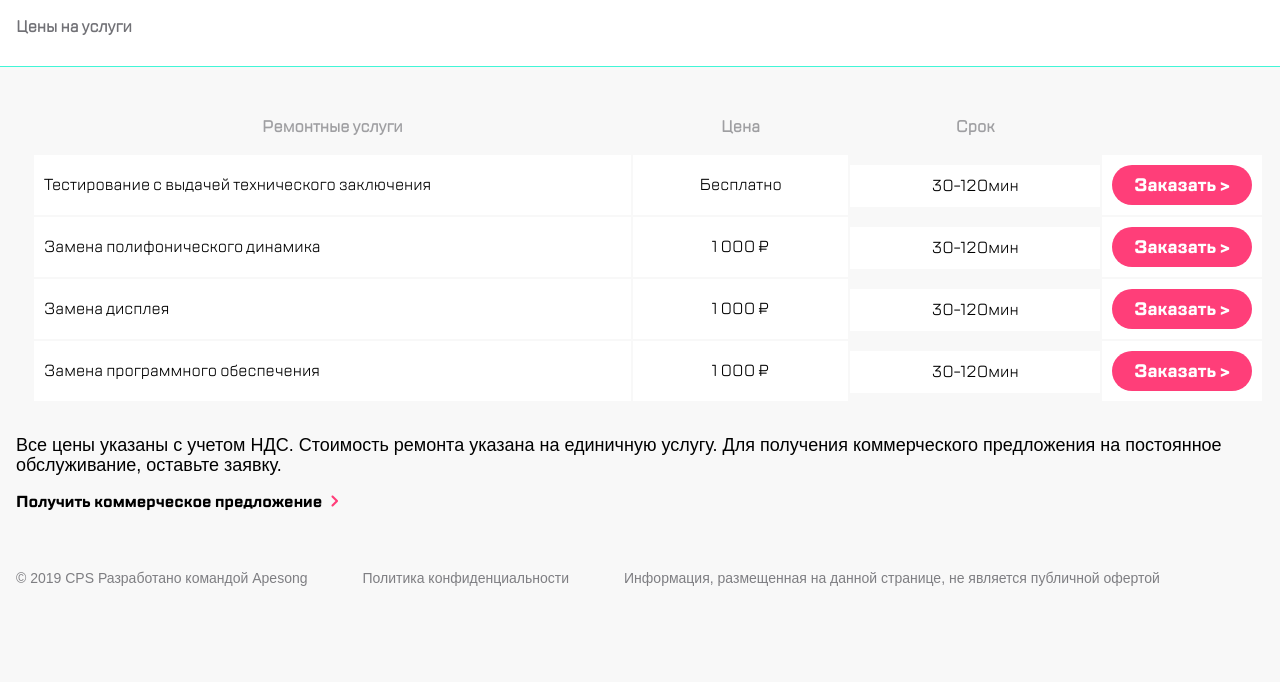
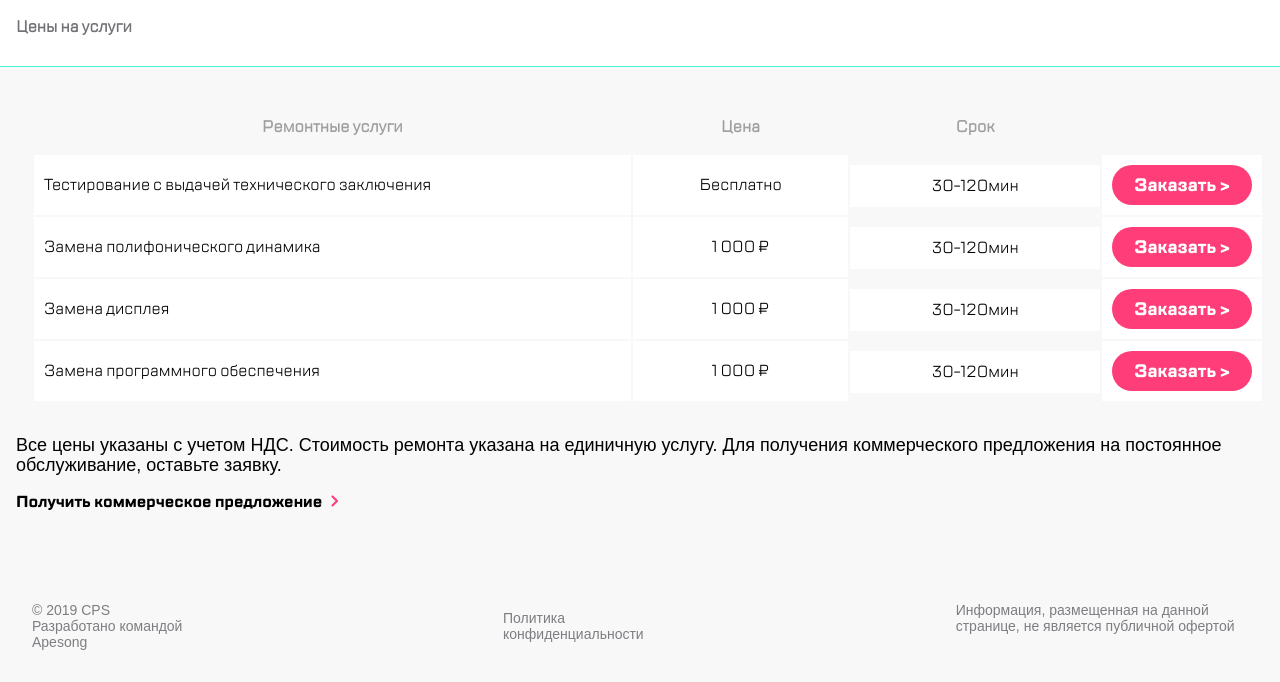
Before and after one commit to 0IceMeat0/Github-pages, a website built with webpack: page src/index.html in a window 1280 px wide. Shown: the part 992-1674 px from the top of the page. Before the commit the page ends 1594 px from the top, so only its background shows below. Built offline with nearby package versions, Linux system fonts and the light colour scheme; files whose address does not match are found by name.

Commit message:
webpack3

```diff
--- a/src/index.html
+++ b/src/index.html
@@ -294,21 +294,18 @@
     </table>
   </div>
 </section>
-<footer>
+
 <p class="footer__text">Все цены указаны с учетом НДС. Стоимость ремонта указана на единичную услугу. Для получения коммерческого предложения на постоянное обслуживание, оставьте заявку.</p>
 <a href="#" class="footer__link">Получить коммерческое предложение <img class="footer__link-img" src="./img/service__backimage/dropdown.svg" alt=""></a>
 
-<div class="footer-name">
-<p class="footer-name__text">© 2019 CPS
-Разработано командой Apesong</p>
-<br>
-<p class="footer-name__text">Политика конфиденциальности</p>
-<br>
-<p class="footer-name__text">Информация, размещенная на данной странице, не является публичной офертой</p>
+<footer class="footer-name">
+<div class="footer-name__text">© 2019 CPS
+Разработано командой Apesong</div>
+<div class="footer-name__text">Политика конфиденциальности</div>
+<div class="footer-name__text">Информация, размещенная на данной странице, не является публичной офертой</div>
 
-</div>
+
 </footer>
-
   <script src="https://cdn.jsdelivr.net/npm/swiper@9/swiper-bundle.min.js"></script>
 </body>
 </html>
--- a/src/scss/content-block.scss
+++ b/src/scss/content-block.scss
@@ -74,7 +74,7 @@
   .swiper-slide{
     @media (max-width: 770px) {
       &.swiper--width{
-        width: 55%;
+        width: 80%;
       }
     }
 
--- a/src/scss/footer.scss
+++ b/src/scss/footer.scss
@@ -13,25 +13,30 @@ text-align: left;
   }
 }
 .footer-name{
-
-  margin: 16px;
+  display: flex;
+  padding: 32px;
   margin-top: 57px;
   color: #7E7E82;
   font-size: 14px;
   @media (max-width: 768px){
+    flex-direction: column;
     &__text{
     text-align: center;
+
     }
   }
   @media (min-width: 768px){
-    &{
-    display: flex;
     &__text{
-   padding-right: 55px;
+
+   padding-right: calc(var(--index) * 15);
    &:last-child{
     padding-right: 0;
+   }
+   &:nth-child(3n-1){
+    align-self: center;
+    justify-content: center;
+
    }
     }
     }
   }
-}
```
Also changed, not shown: dist/index.html, dist/style.css.
